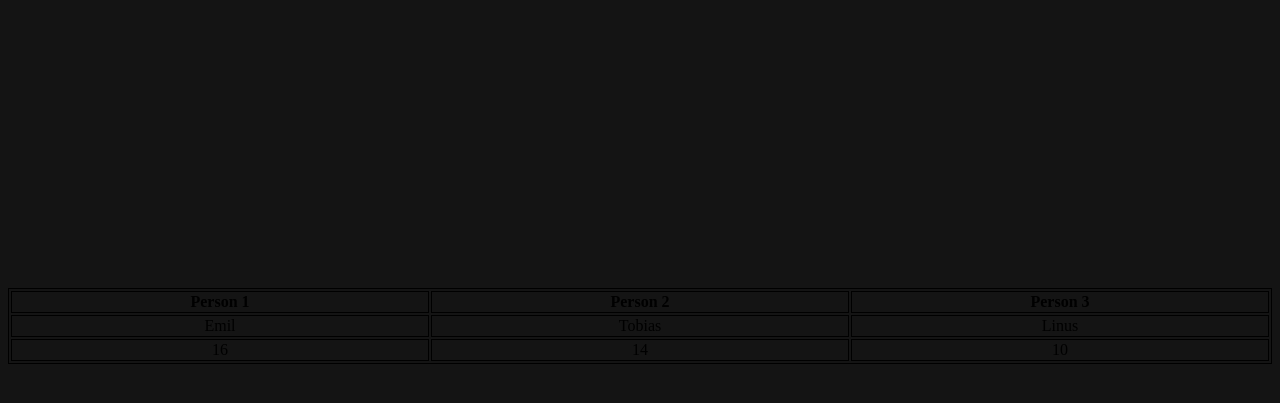
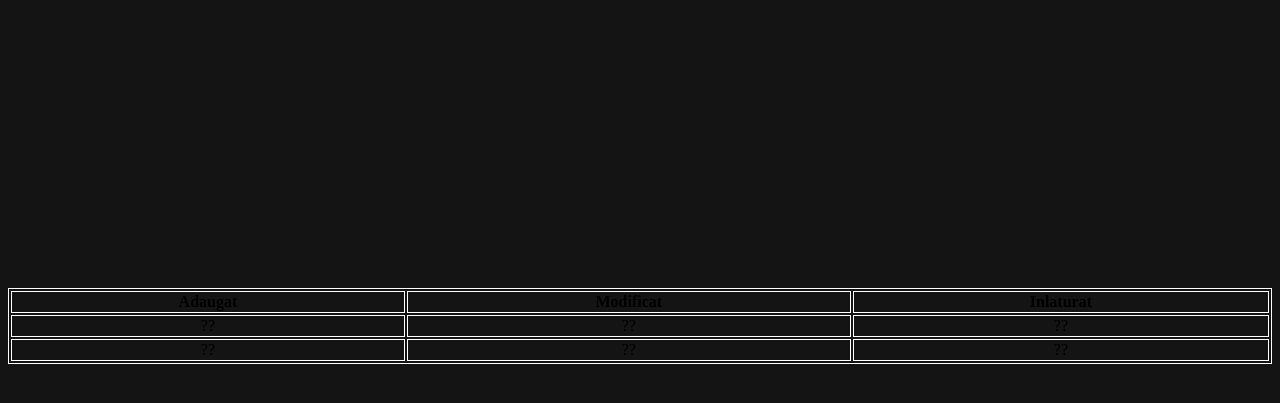
Before and after one commit to Eduard1221/thespeed, a plain HTML site: page updates/05-02-22.html in a window 1280 px wide. Shown: the part 107-510 px from the top of the page. Drawn offline with Linux system fonts and the light colour scheme.

Commit message:
Update 05-02-22.html

```diff
--- a/updates/05-02-22.html
+++ b/updates/05-02-22.html
@@ -43,7 +43,7 @@
                 }
 
             table, th, td {
-  border:1px solid black;
+  border:1px solid white;
 }
         </style>
         <script src="https://kit.fontawesome.com/c8e4d183c2.js" crossorigin="anonymous"></script>
@@ -56,19 +56,19 @@
         <br><br><br><br><br><br><br><br><br><br><br><br><br><br><br>
 <table style="width:100%">
   <tr>
-    <th>Person 1</th>
-    <th>Person 2</th>
-    <th>Person 3</th>
+    <th>Adaugat</th>
+      <th>Modificat</th>
+      <th>Inlaturat</th>
   </tr>
   <tr>
-    <td>Emil</td>
-    <td>Tobias</td>
-    <td>Linus</td>
+    <td>??</td>
+      <td>??</td>
+      <td>??</td>
   </tr>
   <tr>
-    <td>16</td>
-    <td>14</td>
-    <td>10</td>
+    <td>??</td>
+      <td>??</td>
+      <td>??</td>
   </tr>
 </table>
         <!-- a href="https://tiktok.com/@the_speed_0.3k"><button style="background-color:#ebecec"><i class="fa-solid fa-link-simple" style="font-size:25px;color:#141414"></i></button></a>
```
